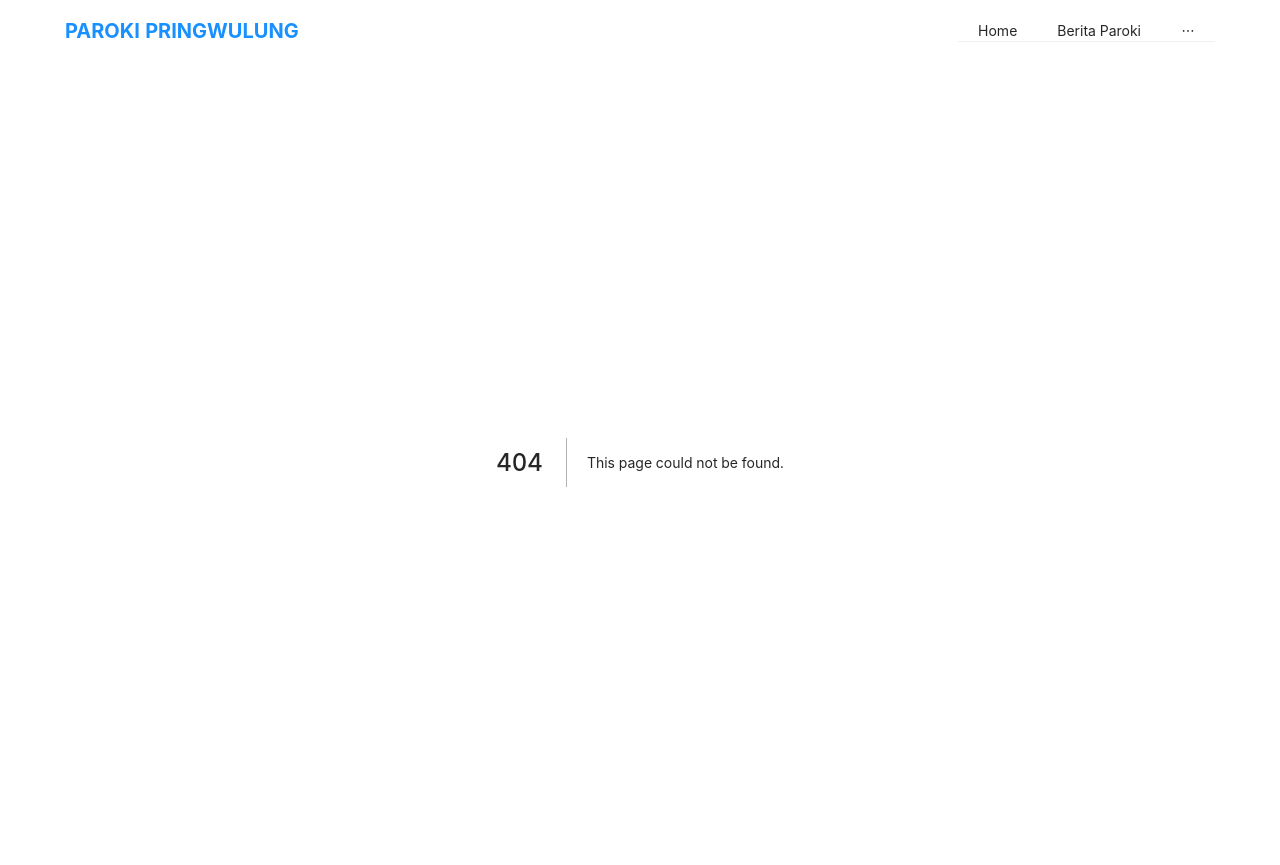
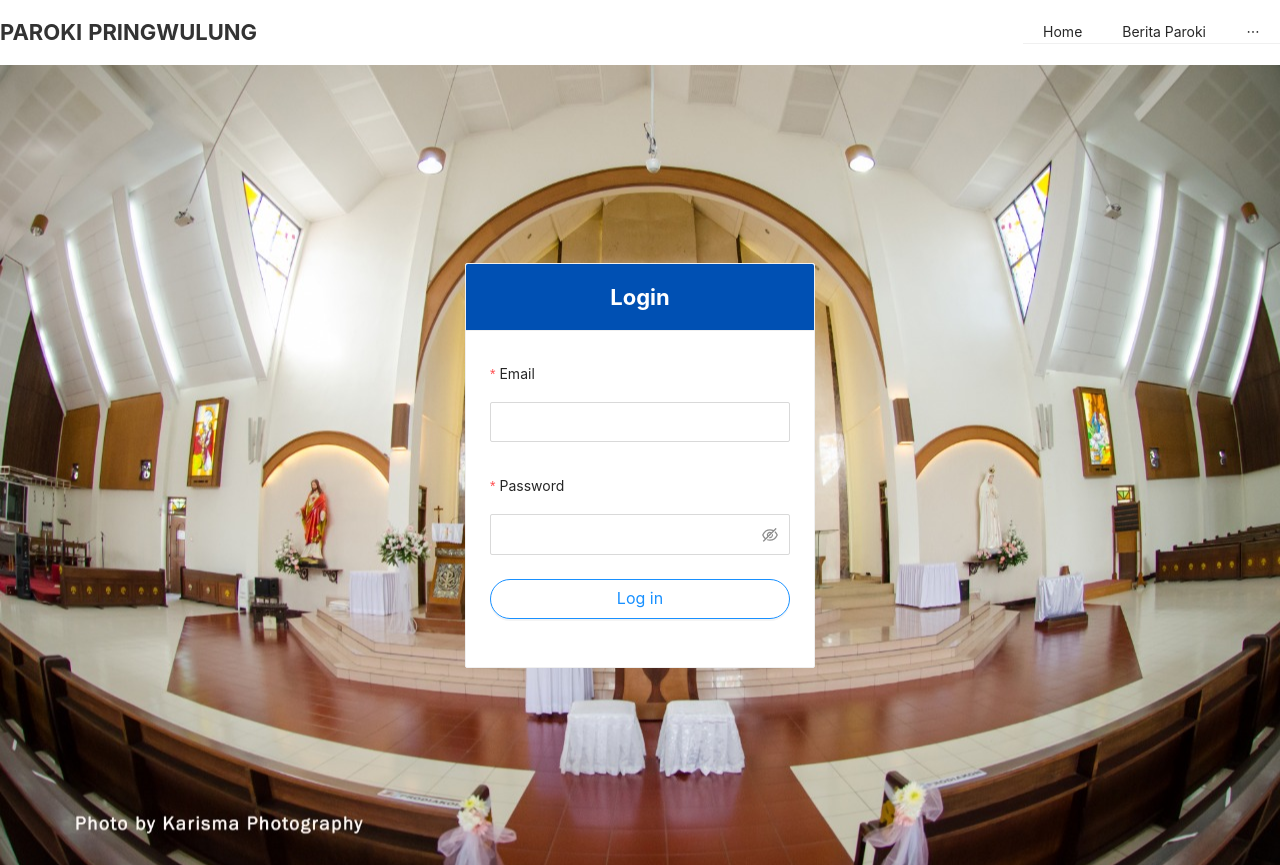
Before and after one commit to chrscalv/frontend-paroki, a Next.js app: page /login in a window 1280 px wide. Before the commit this address had no page. Built offline with nearby package versions, Linux system fonts and the light colour scheme.

Commit message:
add login page

```diff
--- /dev/null
+++ b/pages/login.js
@@ -0,0 +1,72 @@
+import { Form, Input, Button, Checkbox, Row, Card } from 'antd';
+import Layout from '../component/layout/Blanck'
+import Head from 'next/head'
+import { useState } from 'react';
+import {Provider, signIn} from 'next-auth/client'
+
+const layout = {
+  labelCol: { span: 24 },
+  wrapperCol: { span: 24 },
+};
+const tailLayout = {
+  wrapperCol: { offset: 8, span: 16 },
+};
+
+export function onFinish(){
+  signIn('credentials',{
+
+  })
+}
+
+const LoginPage = () => {
+  return (
+    <>
+      <Head>
+        <title>Login Page</title>
+      </Head>
+      <div className="login">
+        <div className="login-block">
+          <Row justify="space-between" align="middle">
+            <Card
+              style={{ width: 350 }}
+              title="Login"
+              headStyle={{ background: '#0050b3', textAlign: 'center', color: 'white', fontSize: '22px', fontWeight: 'bold' }}
+            >
+              <Form
+                {...layout}
+                name="normal_login"
+                className="login-form "
+                initialValues={{ remember: true }}
+                size="large"
+              >
+                <Form.Item
+                  label="Email"
+                  name="username"
+                  rules={[{ required: true, message: 'Please input your Username!' }]}
+                >
+                  <Input />
+                </Form.Item>
+                <Form.Item
+                  label="Password"
+                  name="password"
+                  rules={[{ required: true, message: 'Please input your Password!' }]}
+                >
+                  <Input.Password
+                  />
+                </Form.Item>
+                <Form.Item>
+                  <Button type="primary" ghost block shape="round" htmlType="submit" className="login-form-button">
+                    Log in
+            </Button>
+                </Form.Item>
+              </Form>
+            </Card>
+          </Row>
+        </div>
+      </div>
+    </>
+
+  );
+}
+
+export default LoginPage;
--- a/styles/globals.css
+++ b/styles/globals.css
@@ -24,6 +24,7 @@ body {
 .mainLayout .ant-layout-header {
   background: #ffff;
   height: auto;
+  padding: 0;
   line-height: 1.6;
 }
 
@@ -32,7 +33,7 @@ body {
 .navbar{
   margin: 0 auto;
   max-width: 1400px;
-  padding: 0 15px;
+  padding: 0 auto;
 }
 
 .navbar .content{
@@ -43,7 +44,7 @@ body {
 }
 
 .ant-layout-header {
-  /* position:fixed; */
+    position:sticky;
     width:100%;
     left:0;
     top:0;
@@ -52,9 +53,14 @@ body {
 }
 
 .navbar .logo {
-  font-size: 20px;
+  display: flex;
+  font-size: 22px;
   text-transform: uppercase;
   font-weight: bold;
+}
+
+.navbar .menu{
+  font-size: 17px;
 }
 
 .navbar .logo .fas {
@@ -63,7 +69,7 @@ body {
   font-size: 28px;
 }
 
-.navbar .logo .title {
+.navbar .logo a{
   color: #333;
 }
 /* News Block */
@@ -75,9 +81,13 @@ body {
 /* block renungan */
 .renungan{
   margin: 0 auto;
-  max-width: 1400px;
   padding: 0 45px;
-  padding-bottom: 20px;
+  background: #fff;
+}
+.renungan .block-renungan{
+  margin: 0 auto;
+  max-width: 1200px;
+  padding: 0 auto;
 }
 
 /* homepage */
@@ -87,33 +97,155 @@ body {
 }
 
 /* content */
-.content{
+.page-content{
   background: #ffff;
+  min-height: 50vh;
 }
 
 .title-holder{
+  margin: 0 auto;
   padding: 0 0 10px;
-  color: #1890ff;
+  background:#002766;
+  display: block;
+  line-height: '160px',
 }
 
+.title-holder .content-title{
+  margin: 0 auto;
+  max-width: 1200px;
+  padding: 0 auto;
+  font-size: 30px;
+  font-weight: 600;
+  color: #ffff;
+
+}
 .historyBlock{
+  padding-left: 5px;
   background:#d9d9d9;
 }
 
+/* timeline */
+.timeline{
+  padding-top:40px;
+}
+
+/* login page */
+.login{
+  min-height: 100vh;
+  min-width:fit-content ;
+  background-position: 50% 50%;
+  background-image: url('/altar.jpeg'), linear-gradient(#eb01a5, #d13531);
+  background-size: cover;
+}
+.login-block{
+  display: flex;
+  min-height: 100vh;
+  max-width: 350px;
+  margin: 0 auto;
+  padding: 0 auto;
+}
+
+/* footer */
+.ant-layout-footer {
+  background: #003a8c !important;
+  color: #fff !important;
+  padding: 30px 0 !important;
+  text-align: center;
+}
+
+.footer{
+  display: flex;
+  max-width: 1200px;
+  margin: 0 auto;
+  padding: 0 auto;
+}
+.footer .block{
+  margin: 0 auto;
+  padding: 0 auto;
+  display: block;
+}
+.footer .block .title{
+  font-size: 25px;
+  color: #ffff;
+  font-weight: bold;
+}
+.footer .block .block-content{
+  padding-top: 20px;
+}
+.about{
+  padding-top: 20px;
+  max-width: 200px;
+  text-align: justify;
+  font-weight: 600;
+}
+
+.footer .block .block-content .item{
+  padding: 0 auto;
+  margin: 0 auto;
+  text-align:start;
+  display: flexbox;
+  flex-direction: column;
+  padding: 3px 0 !important;
+}
+.footer .block .block-content .item a{
+  color: #ffff;
+  font-size: 16px;
+  font-weight: 600;
+}
+
+/* admin sections */
+.ant-layout-sider-children{
+  background: #fff;
+  height: 100vh;
+}
+.adminLayout .ant-layout-header{
+  background: #fff !important;
+  min-height: min-content;
+  position: sticky;
+}
 /*
 responsive
 ----------
 */
 @media only screen and (max-width: 991px) {
-  .pricingBlock .ant-row > div:nth-child(2) .ant-list-item {
-    transform: scale(1.14);
+  .footer {
+    display: flex;
+  }
+  .footer .block .title{
+    font-size: 25px;
+    color: #ffff;
+    font-weight: bold;
+    text-align: start;
+  }
+  .block .block-content{
+    text-align: center;
+    max-width: 400px;
+    display: block;
   }
 }
 
 @media only screen and (max-width: 767px) {
-  .pricingBlock .ant-row > div:nth-child(2) .ant-list-item {
-    transform: scale(1);
+  .footer {
+    display: block;
+    max-width: fit-content;
+    text-align: start;
   }
+  .footer .block{
+    padding-bottom: 10px;
+  }
+  .footer .block .block-content{
+    text-align: start;
+    justify-content: start;
+    padding-left:5px ;
+  }
+  .footer .block .block-content .item a{
+    color: #ffff;
+    font-size: 16px;
+    font-weight:500;
+    text-align: start;
+    justify-content: start;
+  }
+
 
   .mobileVisible {
     display: block;
```
